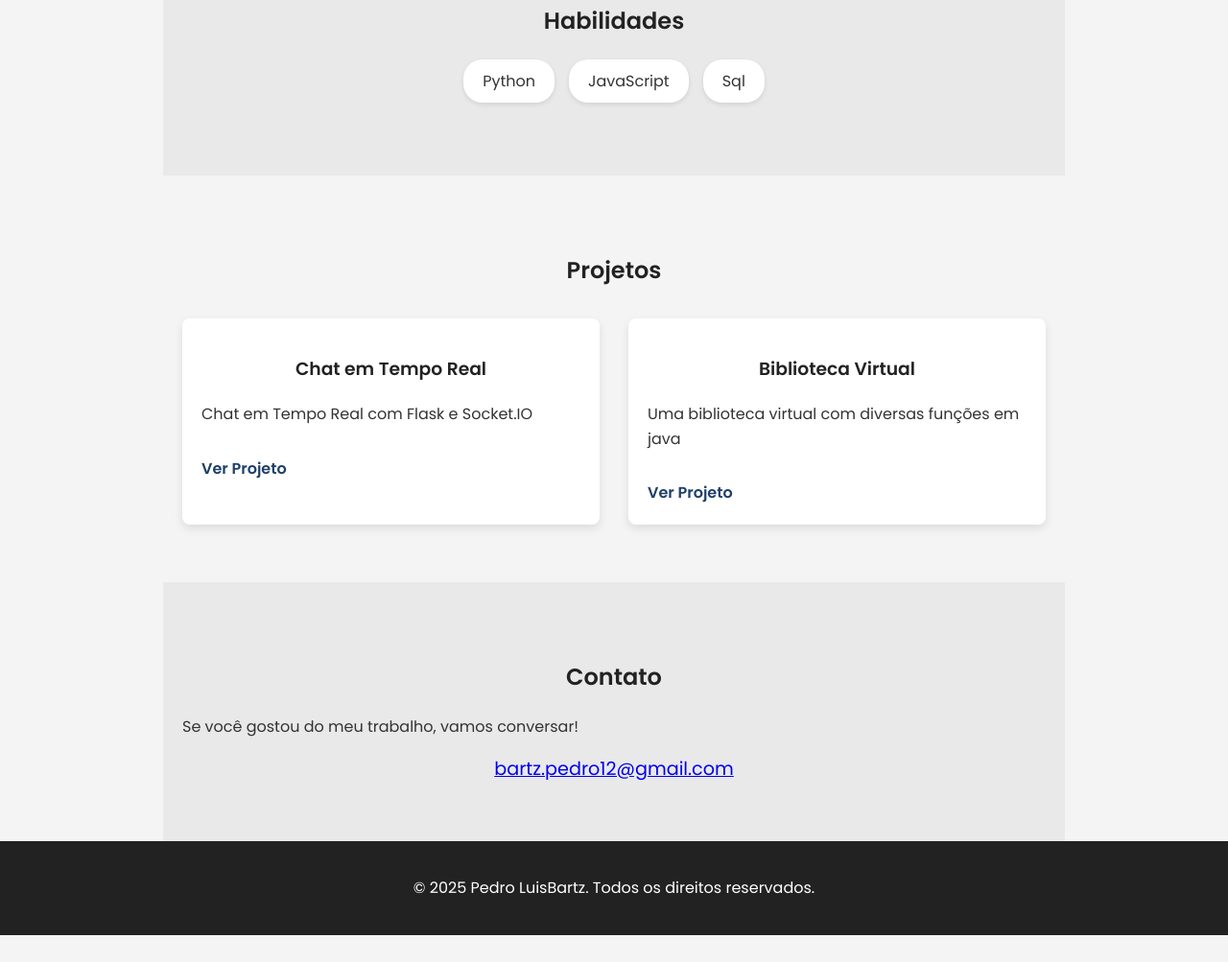
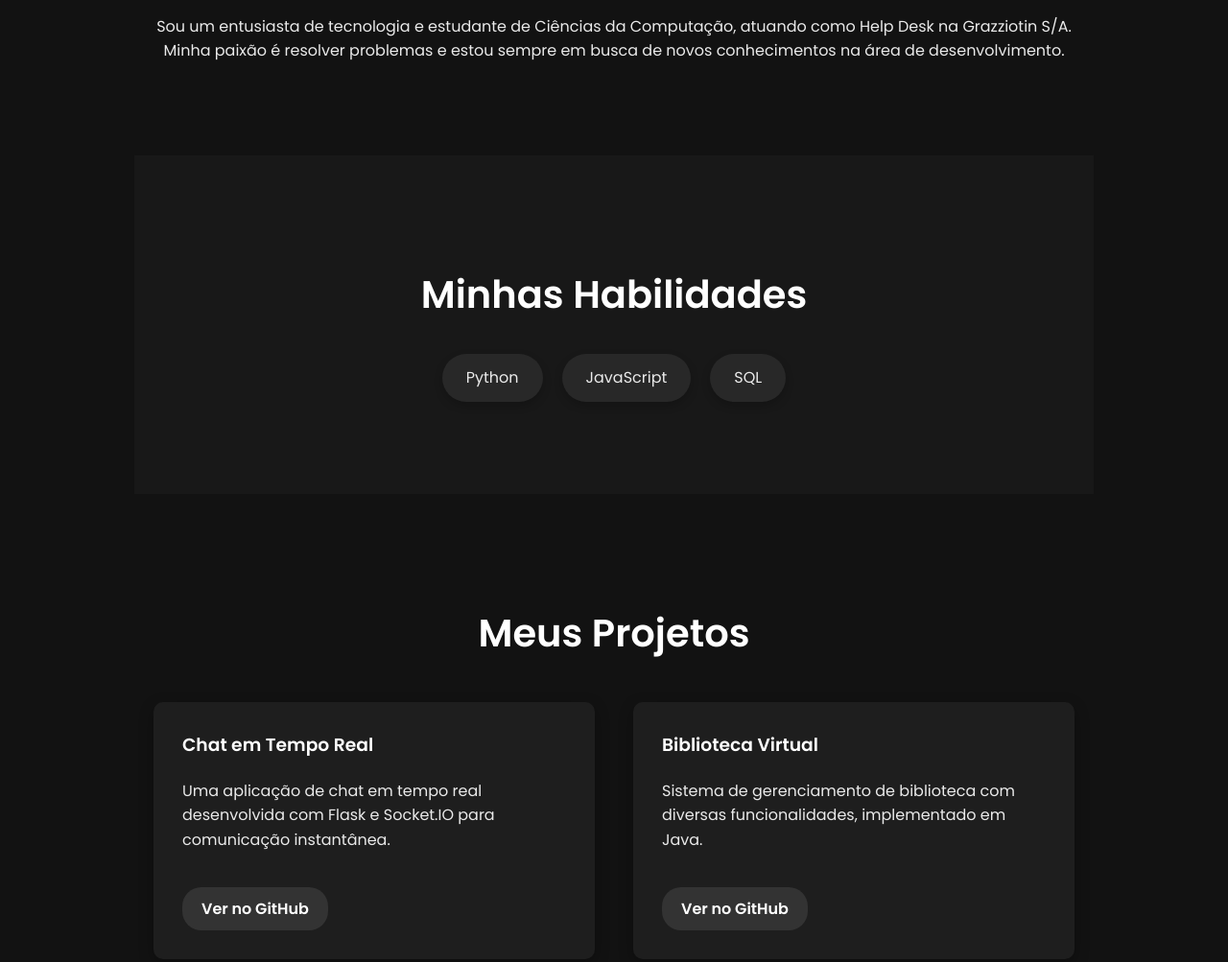
Before and after one commit to pedrobartz/MeuSite, a plain HTML site: page index.html in a window 1280 px wide. Shown: the part 923-1926 px from the top of the page at 96% size. Before the commit the page ends 1898 px from the top, so only its background shows below. Drawn offline with Linux system fonts and the light colour scheme.

Commit message:
melhorias

```diff
--- a/index.html
+++ b/index.html
@@ -3,7 +3,7 @@
 <head>
     <meta charset="UTF-8">
     <meta name="viewport" content="width=device-width, initial-scale=1.0">
-    <title>Meu Portfólio Pessoal</title>
+    <title>Pedro Luis Alves Bartz - Portfólio de Desenvolvedor</title>
     <link rel="stylesheet" href="style.css">
     <link href="https://fonts.googleapis.com/css2?family=Poppins:wght@300;400;600&display=swap" rel="stylesheet">
 </head>
@@ -11,10 +11,10 @@
 
     <header class="hero">
         <div class="hero-content">
-            <img src="https://via.placeholder.com/150" alt="Sua Foto" class="profile-photo">
+            <img src="https://via.placeholder.com/150" alt="Foto de Pedro Luis Alves Bartz" class="profile-photo">
             <h1>Pedro Luis Alves Bartz</h1>
-            <p class="subtitle">Estudante de Desenvolvimento Web</p>
-            <a href="#contato" class="cta-button">Entre em Contato</a>
+            <p class="subtitle">Desenvolvedor Web e Estudante de Ciências da Computação</p>
+            <a href="#contato" class="cta-button">Vamos Conversar</a>
         </div>
     </header>
 
@@ -22,45 +22,45 @@
         <section id="sobre" class="section">
             <h2>Sobre Mim</h2>
             <p>
-                Estudante de Ciências da Computação, atualmente estou trabalhando de help desk na Grazziotin S/A.<br>
-                Sou apaixonado por tecnologia e estou sempre buscando aprender.
+                Sou um entusiasta de tecnologia e estudante de Ciências da Computação, atuando como Help Desk na Grazziotin S/A.<br>
+                Minha paixão é resolver problemas e estou sempre em busca de novos conhecimentos na área de desenvolvimento.
             </p>
         </section>
 
-        <section id="habilidades" class="section bg-light">
-            <h2>Habilidades</h2>
+        <section id="habilidades" class="section bg-dark">
+            <h2>Minhas Habilidades</h2>
             <ul class="skills-list">
                 <li>Python</li>
                 <li>JavaScript</li>
-                <li>Sql</li>
-            </ul>
+                <li>SQL</li>
+                </ul>
         </section>
 
         <section id="projetos" class="section">
-            <h2>Projetos</h2>
+            <h2>Meus Projetos</h2>
             <div class="projects-grid">
                 <div class="project-card">
                     <h3>Chat em Tempo Real</h3>
-                    <p>Chat em Tempo Real com Flask e Socket.IO</p>
-                    <a href="https://github.com/pedrobartz/chat" target="_blank" class="project-link">Ver Projeto</a>
+                    <p>Uma aplicação de chat em tempo real desenvolvida com Flask e Socket.IO para comunicação instantânea.</p>
+                    <a href="https://github.com/pedrobartz/chat" target="_blank" class="project-link">Ver no GitHub</a>
                 </div>
                 <div class="project-card">
                     <h3>Biblioteca Virtual</h3>
-                    <p>Uma biblioteca virtual com diversas funções em java</p>
-                    <a href="https://github.com/pedrobartz/Biblioteca" target="_blank" class="project-link">Ver Projeto</a>
+                    <p>Sistema de gerenciamento de biblioteca com diversas funcionalidades, implementado em Java.</p>
+                    <a href="https://github.com/pedrobartz/Biblioteca" target="_blank" class="project-link">Ver no GitHub</a>
                 </div>
-            </div>
+                </div>
         </section>
 
-        <section id="contato" class="section bg-light">
+        <section id="contato" class="section bg-dark">
             <h2>Contato</h2>
-            <p>Se você gostou do meu trabalho, vamos conversar!</p>
+            <p>Gostou do meu trabalho? Entre em contato para conversarmos sobre suas ideias.</p>
             <a href="mailto:bartz.pedro12@gmail.com" class="contact-link">bartz.pedro12@gmail.com</a>
         </section>
     </main>
 
     <footer>
-        <p>&copy; 2025 Pedro LuisBartz. Todos os direitos reservados.</p>
+        <p>&copy; 2025 Pedro Luis Alves Bartz. Todos os direitos reservados.</p>
     </footer>
 
     <script src="script.js"></script>
--- a/style.css
+++ b/style.css
@@ -3,32 +3,41 @@ body {
     font-family: 'Poppins', sans-serif;
     margin: 0;
     line-height: 1.6;
-    color: #333;
-    background-color: #f4f4f4;
+    color: #EAEAEA;
+    background-color: #121212;
 }
 
 /* Layout Geral */
 .section {
-    padding: 60px 20px;
-    max-width: 900px;
+    padding: 80px 20px;
+    max-width: 960px;
     margin: auto;
+    text-align: center;
 }
 
-.bg-light {
-    background-color: #e9e9e9;
+.bg-dark {
+    background-color: #181818;
 }
 
 h1, h2, h3 {
-    color: #222;
-    text-align: center;
+    color: #FFFFFF;
+    margin-bottom: 20px;
+}
+
+h1 {
+    font-size: 3rem;
+}
+
+h2 {
+    font-size: 2.5rem;
 }
 
 /* Hero Section (Cabeçalho) */
 .hero {
-    background: linear-gradient(135deg, #1f4068, #162447);
+    background: #181818;
     color: #fff;
     text-align: center;
-    padding: 100px 20px;
+    padding: 120px 20px;
 }
 
 .hero-content {
@@ -36,31 +45,35 @@ h1, h2, h3 {
 }
 
 .profile-photo {
-    width: 150px;
-    height: 150px;
+    width: 180px;
+    height: 180px;
     border-radius: 50%;
-    border: 5px solid #fff;
+    border: 6px solid #282828;
     object-fit: cover;
+    margin-bottom: 20px;
 }
 
 .subtitle {
-    font-size: 1.2rem;
+    font-size: 1.5rem;
     font-weight: 300;
+    color: #A0A0A0;
 }
 
 .cta-button {
     display: inline-block;
-    background-color: #4CAF50;
+    background-color: #333;
     color: white;
-    padding: 12px 24px;
+    padding: 15px 30px;
     text-decoration: none;
-    border-radius: 5px;
-    margin-top: 20px;
-    transition: background-color 0.3s;
+    border-radius: 30px;
+    margin-top: 30px;
+    transition: background-color 0.3s, transform 0.3s;
+    font-weight: 600;
 }
 
 .cta-button:hover {
-    background-color: #45a049;
+    background-color: #444;
+    transform: translateY(-5px);
 }
 
 /* Seção de Habilidades */
@@ -70,62 +83,84 @@ h1, h2, h3 {
     display: flex;
     justify-content: center;
     flex-wrap: wrap;
-    gap: 15px;
-    margin-top: 20px;
+    gap: 20px;
+    margin-top: 30px;
 }
 
 .skills-list li {
-    background-color: #fff;
-    padding: 10px 20px;
-    border-radius: 20px;
-    box-shadow: 0 2px 5px rgba(0,0,0,0.1);
+    background-color: #282828;
+    padding: 12px 25px;
+    border-radius: 25px;
+    box-shadow: 0 4px 10px rgba(0,0,0,0.2);
+    font-weight: 400;
 }
 
 /* Seção de Projetos */
 .projects-grid {
     display: grid;
-    grid-template-columns: repeat(auto-fit, minmax(300px, 1fr));
-    gap: 30px;
-    margin-top: 30px;
+    grid-template-columns: repeat(auto-fit, minmax(320px, 1fr));
+    gap: 40px;
+    margin-top: 40px;
 }
 
 .project-card {
-    background-color: #fff;
-    padding: 20px;
-    border-radius: 8px;
-    box-shadow: 0 4px 10px rgba(0,0,0,0.1);
-    transition: transform 0.3s;
+    background-color: #1E1E1E;
+    padding: 30px;
+    border-radius: 10px;
+    box-shadow: 0 5px 15px rgba(0,0,0,0.3);
+    transition: transform 0.3s, box-shadow 0.3s;
+    text-align: left;
 }
 
 .project-card:hover {
     transform: translateY(-10px);
+    box-shadow: 0 10px 20px rgba(0,0,0,0.4);
+}
+
+.project-card h3 {
+    margin-top: 0;
 }
 
 .project-link {
     display: inline-block;
-    margin-top: 15px;
-    color: #1f4068;
+    margin-top: 20px;
+    color: #FFFFFF;
     text-decoration: none;
     font-weight: bold;
+    background-color: #333;
+    padding: 10px 20px;
+    border-radius: 20px;
+    transition: background-color 0.3s;
+}
+
+.project-link:hover {
+    background-color: #555;
 }
 
 /* Contato e Rodapé */
 .contact-link {
-    font-size: 1.2rem;
+    font-size: 1.5rem;
     display: block;
     text-align: center;
-    margin-top: 10px;
+    margin-top: 20px;
+    color: #A0A0A0;
+    text-decoration: none;
+    transition: color 0.3s;
+}
+
+.contact-link:hover {
+    color: #FFFFFF;
 }
 
 footer {
     text-align: center;
-    padding: 20px;
-    background-color: #222;
-    color: #fff;
+    padding: 30px 20px;
+    background-color: #1E1E1E;
+    color: #888;
 }
 
 /* Animações */
 @keyframes fadeIn {
-    from { opacity: 0; transform: translateY(20px); }
+    from { opacity: 0; transform: translateY(30px); }
     to { opacity: 1; transform: translateY(0); }
 }
```
